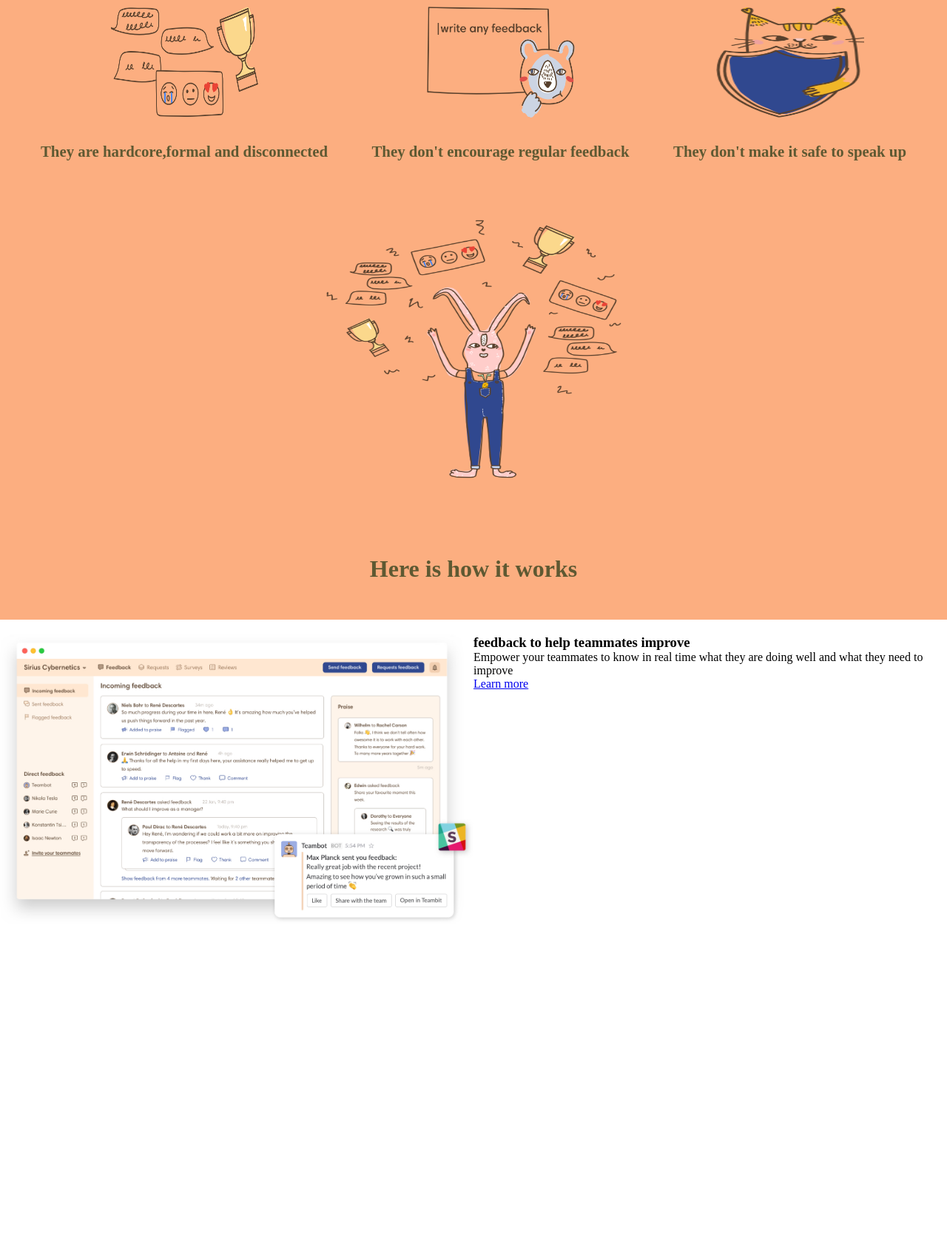
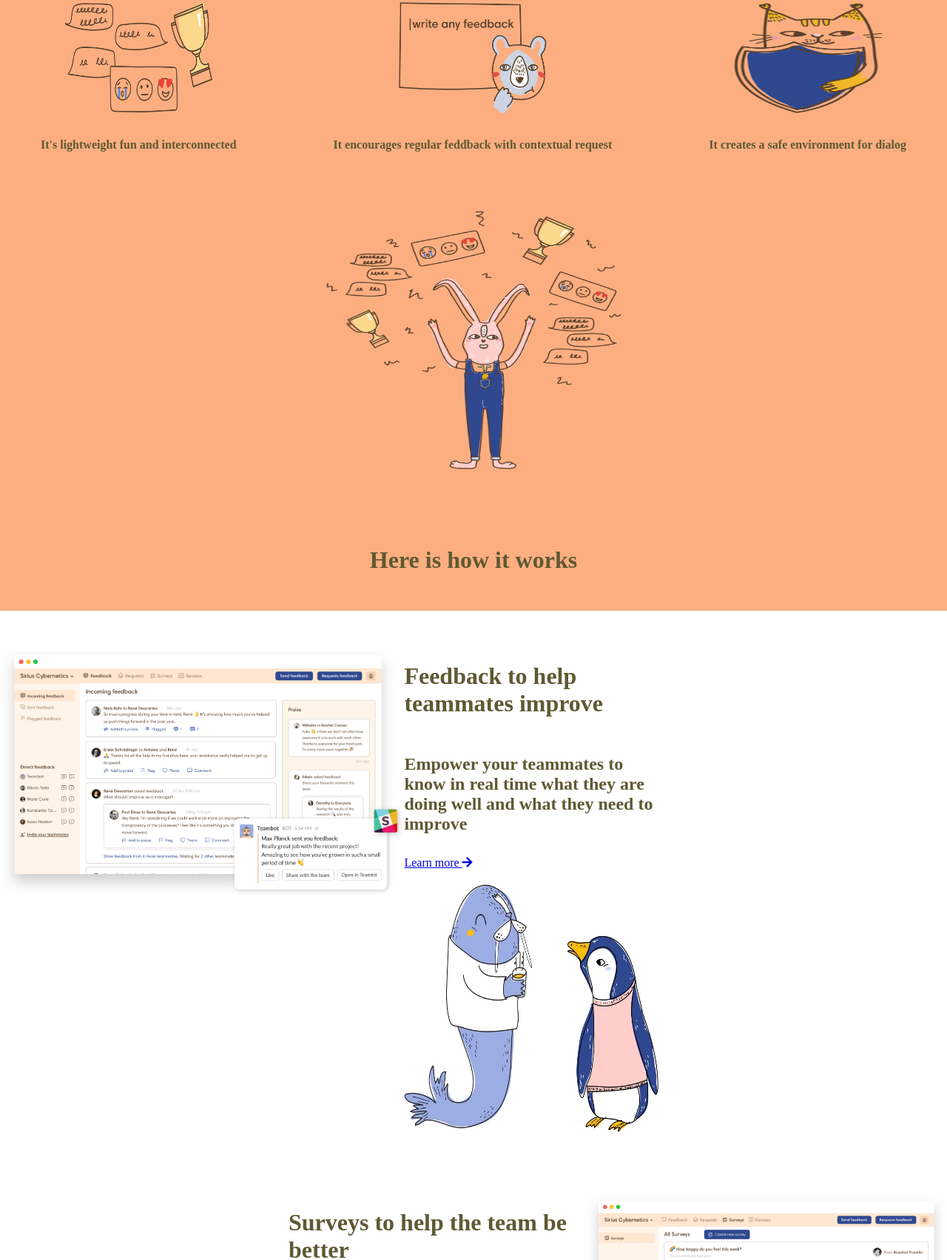
Before and after one commit to marzucoalessandro/node-sass-teambit, a website: page index.html in a window 1280 px wide. Shown: the part 1768-3472 px from the top of the page at 74% size. Before the commit the page ends 3018 px from the top, so only its background shows below. Drawn offline with Linux system fonts and the light colour scheme.

Commit message:
section 2 del main ok

```diff
--- a/index.html
+++ b/index.html
@@ -76,15 +76,15 @@
           <div class="col-lg-12 flex justify">
             <div class="card_1">
               <img src="./img/lightweight.png" alt="">
-              <p>They are hardcore,formal and disconnected</p>
+              <p>It's lightweight fun and interconnected</p>
             </div>
             <div class="card_1">
               <img src="./img/nofeedback.png" alt="">
-              <p>They don't encourage regular feedback</p>
+              <p>It encourages regular feddback with contextual request</p>
             </div>
             <div class="card_1">
               <img src="./img/safe.png" alt="">
-              <p>They don't make it safe to speak up</p>
+              <p>It creates a safe environment for dialog</p>
             </div>
           </div>
         </div>
@@ -99,12 +99,41 @@
     <section class="two">
       <div class="employee mrgtop flex">
         <img src="./img/employee-feedback.jpg" alt="">
-        <div class="explain">
-          <h3>feedback to help teammates improve</h3>
+        <div class="explain mrgtop">
+          <h3>Feedback to help teammates improve</h3>
           <p>Empower your teammates to know in real time what they are doing well and what they need to improve</p>
-          <a href="#">Learn more</a>
+          <a href="#">Learn more <i class="fas fa-arrow-right"></i></a>
+          <img class="communication" src="./img/communication.jpg" alt="">
         </div>
       </div>
+      <div class="employee mrgtop flex">
+        <div class="explain_2 mrgtop">
+          <h3>Surveys to help the team be better</h3>
+          <p>Get real-time insight into your team with research-baked,lightweigth and regular surveys.</p>
+          <a href="#">Learn more <i class="fas fa-arrow-right"></i></a>
+          <img class="communication" src="./img/insights.jpg" alt="">
+        </div>
+        <img src="./img/employee-survey.jpg" alt="">
+      </div>
+      <div class="employee mrgtop flex">
+        <img src="./img/performance-review.jpg" alt="">
+        <div class="explain mrgtop">
+          <h3>Reviews to help teammates get a fair evaluation</h3>
+          <p>Make better compensation and prmotion decisions with objective and quick performance reviews.</p>
+          <a href="#">Learn more <i class="fas fa-arrow-right"></i></a>
+          <img class="communication" src="./img/review.jpg" alt="">
+        </div>
+      </div>
+      <div class="employee mrgtop flex">
+        <div class="explain_2 mrgtop">
+          <h3>Praise to help teammates feel valued</h3>
+          <p>Make it a habit to recognize and praise people who do great work.</p>
+          <a href="#">Learn more <i class="fas fa-arrow-right"></i></a>
+          <img class="communication" src="./img/recognition.jpg" alt="">
+        </div>
+        <img src="./img/employee-survey.jpg" alt="">
+      </div>
+
     </section>
   </main>
   <script src="./dist/js/app.js" charset="utf-8"></script>
--- a/src/partials/_section_1.scss
+++ b/src/partials/_section_1.scss
@@ -16,7 +16,7 @@
     margin-bottom: 30px;
   }
   p{
-    font-size: 1.3rem;
+    font-size: 1rem;
     color: $brown;
     font-weight: bold;
   }
--- a/src/partials/_section_2.scss
+++ b/src/partials/_section_2.scss
@@ -1,5 +1,30 @@
 .employee{
+  color: $brown;
+  padding: 30px 0;
   img{
     width: 50%;
+    height: 335px;
+  }
+  .explain{
+    padding-right: 390px;
+  }
+  h3{
+    font-size: 2rem;
+    padding-bottom: 50px;
+  }
+  p{
+    font-size: 1.5rem;
+    padding-bottom: 30px;
+    font-weight: bold;
+  }
+  a{
+    display: block;
+    margin-bottom: 20px;
+  }
+  .communication{
+    width: 100%;
+  }
+  .explain_2{
+  padding-left: 390px;
   }
 }
```
Also changed, not shown: dist/css/app.css, img/communication.jpg (added), img/employee-survey.jpg (added), img/insights.jpg (added), img/performance-review.jpg (added), img/recognition.jpg (added), img/review.jpg (added).
